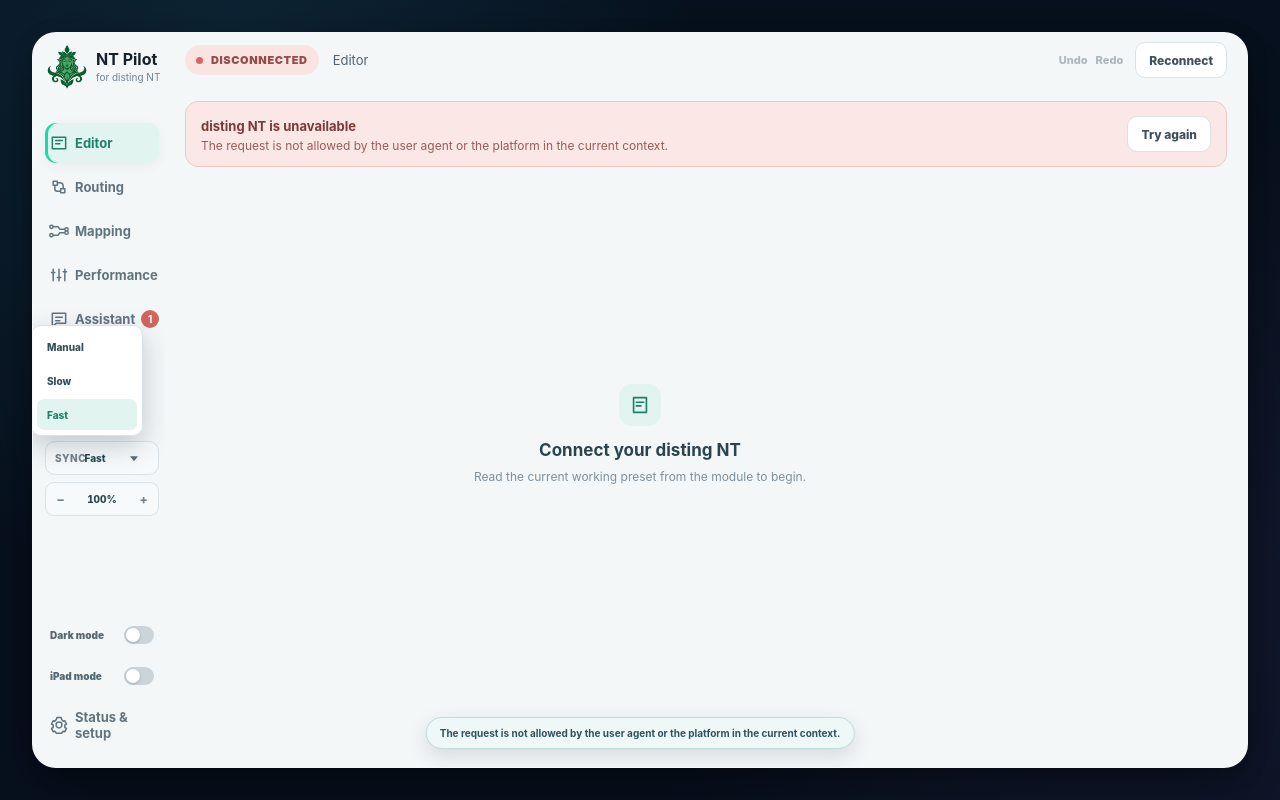
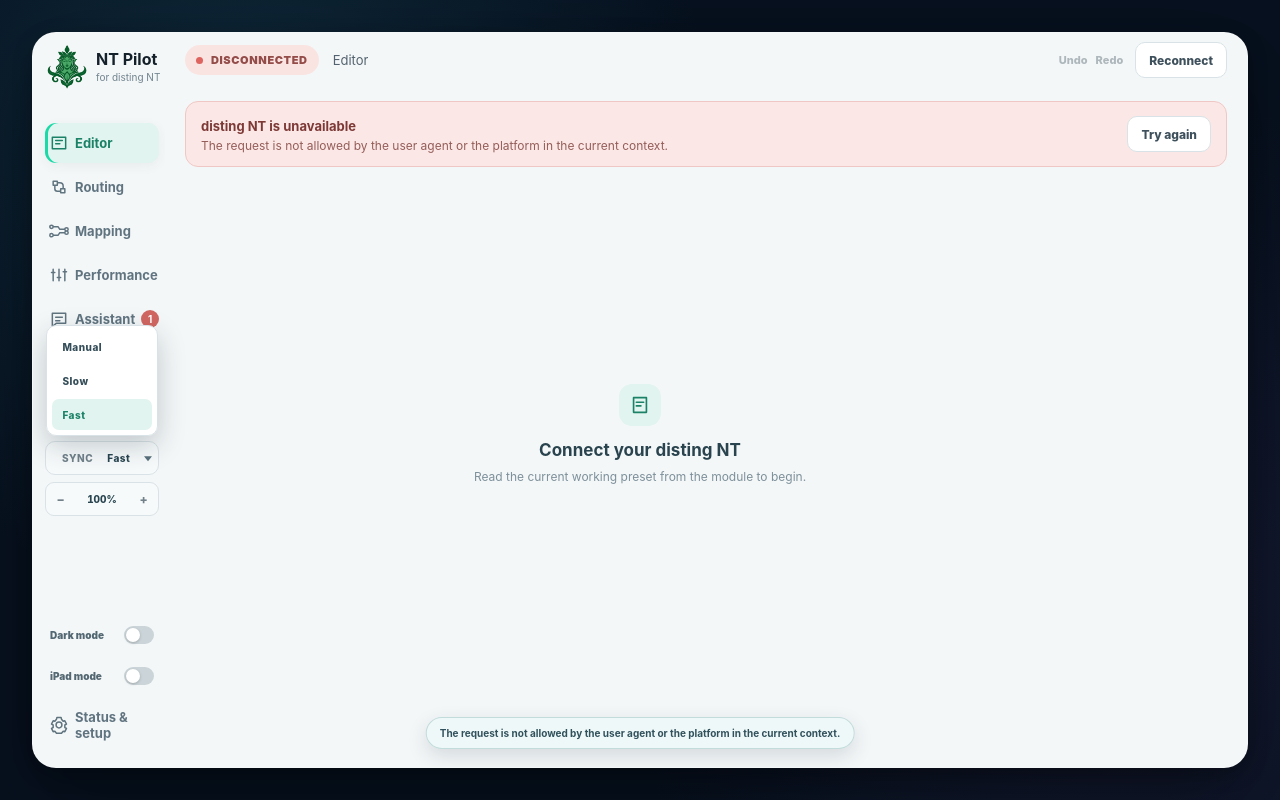
Before and after one commit to nymphnerds/ntpilot, a plain HTML site: page index.html in a window 1280 px wide. Both pictures are taken after a click on the button "Fast". Drawn offline with Linux system fonts and the light colour scheme.

Commit message:
Balance sidebar sync control spacing

```diff
--- a/index.html
+++ b/index.html
@@ -5,7 +5,7 @@
   <meta name="viewport" content="width=device-width, initial-scale=1, maximum-scale=1, user-scalable=no, viewport-fit=cover">
   <meta name="color-scheme" content="dark light">
   <title>NT Pilot</title>
-  <link rel="stylesheet" href="styles.css?v=20260926-231">
+  <link rel="stylesheet" href="styles.css?v=20260926-232">
 </head>
 <body>
   <main class="stage">
--- a/styles.css
+++ b/styles.css
@@ -139,13 +139,13 @@ svg { fill: none; stroke: currentColor; stroke-width: 1.8; stroke-linecap: round
 .status-sync select { height: 26px; padding: 0 21px 0 5px; border: 0; outline: 0; color: #284550; background-color: #f7fafb; color-scheme: light; font: inherit; text-transform: none; letter-spacing: 0; cursor: pointer; }
 .status-sync select option { color: #284550; background: white; }
 .status-sync:has(select:focus-visible) { border-color: var(--pilot); box-shadow: 0 0 0 2px color-mix(in srgb, var(--pilot) 14%, transparent); }
-.sync-picker { position: absolute; left: 50%; top: 0; bottom: 0; width: 82px; display: flex; align-items: center; transform: translateX(-50%); }
-.sidebar-utility-stack .status-sync { position: relative; }
-.sync-picker-trigger { width: 100%; height: 100%; padding: 0 19px 0 5px; border: 0; border-radius: 7px; color: #284550; background: transparent; font: inherit; text-transform: none; letter-spacing: 0; cursor: pointer; }
-.sync-picker-trigger b { font: inherit; font-weight: 850; }.sync-picker-trigger i { position: absolute; right: 5px; top: 50%; width: 0; height: 0; border-left: 4px solid transparent; border-right: 4px solid transparent; border-top: 5px solid #58707b; transform: translateY(-35%); }
+.sync-picker { position: relative; align-self: stretch; width: 92px; margin-left: auto; display: flex; align-items: center; }
+.sidebar-utility-stack .status-sync { padding-left: 16px; padding-right: 7px; }
+.sync-picker-trigger { width: 100%; height: 100%; padding: 0 28px 0 8px; border: 0; border-radius: 7px; color: #284550; background: transparent; font: inherit; font-size: 10px; font-weight: 850; text-align: right; text-transform: none; letter-spacing: .05em; cursor: pointer; }
+.sync-picker-trigger b { font: inherit; font-weight: 850; }.sync-picker-trigger i { position: absolute; right: 6px; top: 50%; width: 0; height: 0; border-left: 4px solid transparent; border-right: 4px solid transparent; border-top: 5px solid #58707b; transform: translateY(-35%); }
 .sync-picker-trigger:focus-visible { outline: 2px solid var(--pilot); outline-offset: -2px; }
 .sync-picker-options { position: absolute; z-index: 100; right: 0; bottom: calc(100% + 6px); min-width: 112px; padding: 5px; display: grid; gap: 3px; border: 1px solid var(--line); border-radius: 10px; color: #344d58; background: rgba(255,255,255,.99); box-shadow: 0 10px 28px rgba(15,35,47,.22); }
-.sync-picker-options.hidden { display: none; }.sync-picker-options button { min-height: 31px; padding: 0 10px; border: 0; border-radius: 7px; color: inherit; background: transparent; font: inherit; font-weight: 800; text-align: left; cursor: pointer; }.sync-picker-options button:hover, .sync-picker-options button[aria-selected="true"] { color: var(--pilot-deep); background: var(--pilot-soft); }
+.sync-picker-options.hidden { display: none; }.sync-picker-options button { min-height: 31px; padding: 0 10px; border: 0; border-radius: 7px; color: inherit; background: transparent; font: inherit; font-size: 10px; font-weight: 850; letter-spacing: .05em; text-align: left; cursor: pointer; }.sync-picker-options button:hover, .sync-picker-options button[aria-selected="true"] { color: var(--pilot-deep); background: var(--pilot-soft); }
 
 .state-banner { margin: 14px 20px 0; padding: 13px 15px; display: flex; align-items: center; justify-content: space-between; gap: 16px; background: #fff4d5; border: 1px solid #eddda9; border-radius: 13px; color: #634d18; }
 .state-banner strong { font-size: 13px; }
@@ -258,7 +258,9 @@ svg { fill: none; stroke: currentColor; stroke-width: 1.8; stroke-linecap: round
 .device-frame.ipad-mode .interface-scale button { width: 24px; height: 34px; font-size: 14px; font-weight: 850; line-height: 1; }
 .device-frame.ipad-mode .interface-scale button:first-child { text-align: left; }.device-frame.ipad-mode .interface-scale button:last-child { text-align: right; }
 .device-frame.ipad-mode .interface-scale output { min-width: 58px; color: #284550; font-size: 13px; font-weight: 850; }
-.device-frame.ipad-mode .status-sync { width: 100%; height: 42px; margin-top: 0; padding: 0 5px 0 11px; justify-content: space-between; border-radius: 10px; font-size: 13px; }
+.device-frame.ipad-mode .status-sync { width: 100%; height: 42px; margin-top: 0; padding: 0 7px 0 16px; justify-content: space-between; border-radius: 10px; font-size: 13px; }
+.device-frame.ipad-mode .sync-picker-trigger,
+.device-frame.ipad-mode .sync-picker-options button { font-size: 13px; font-weight: 850; }
 .device-frame.ipad-mode .status-sync select { height: 32px; padding-inline: 7px 24px; font-size: 13px; }
 .device-frame.ipad-mode .ipad-mode-control { margin-top: 8px; padding: 13px 8px; font-size: 18px; }
 .device-frame.ipad-mode .ipad-mode-control i { flex-basis: 38px; width: 38px; height: 23px; border-radius: 13px; }.device-frame.ipad-mode .ipad-mode-control i::after { width: 19px; height: 19px; }.device-frame.ipad-mode .ipad-mode-control input:checked + i::after { transform: translateX(15px); }
```
Also changed, not shown: docs/current-handoff.md (+1 -1 lines).
